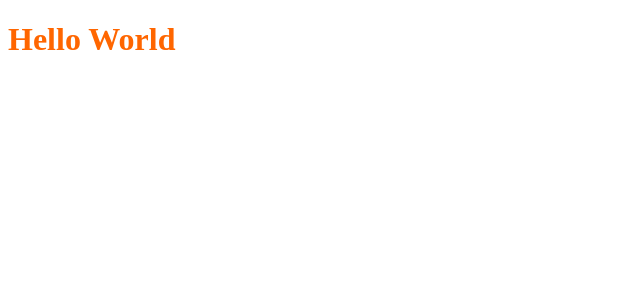
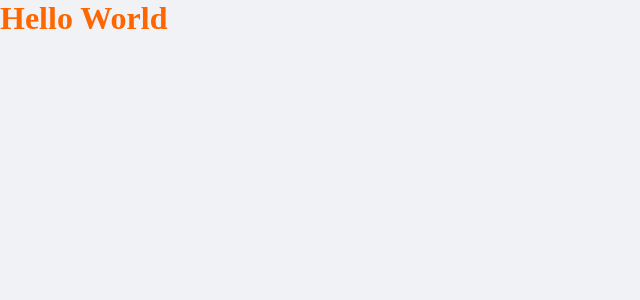
Before and after one commit to CabralArthur/MyFinances-M2, a React (Create React App) app: page / in a window 1280 px wide. Shown: the top 300 px of the page, without its empty margins (0-640 px from the left). Built offline with nearby package versions, Linux system fonts and the light colour scheme.

Commit message:
Inserting Favicon And Addin Styled Components

```diff
--- a/public/index.html
+++ b/public/index.html
@@ -3,7 +3,8 @@
   <head>
     <meta charset="utf-8" />
     <meta name="viewport" content="width=device-width, initial-scale=1" />
-    <title>React App</title>
+    <link rel="shortcut icon" href="favicon.png" type="image/png">
+    <title>MyFinances</title>
   </head>
   <body>
     <noscript>You need to enable JavaScript to run this app.</noscript>
--- a/src/App.tsx
+++ b/src/App.tsx
@@ -1,4 +1,5 @@
 import styled from "styled-components";
+import { GlobalStyle } from "./styles/global";
 
 const Title = styled.h1`
   color: #F60;
@@ -8,6 +9,7 @@
   return (
     <div>
       <Title>Hello World</Title>
+      <GlobalStyle/>
     </div>
   );
 }
--- /dev/null
+++ b/src/styles/global.ts
@@ -0,0 +1,50 @@
+import { createGlobalStyle } from "styled-components";
+
+export const GlobalStyle = createGlobalStyle`
+    //Variáveis CSS
+    :root{
+        --background: #f0f2f5;
+        --dark: #011627;
+        --orange: #ff9f1c;
+
+        --text-title: #363f5f;
+        --text-body: #969cb3;
+
+        --shape: #ffffff;
+    }
+
+    //Reset CSS
+    *{
+        margin: 0;
+        padding: 0;
+        box-sizing: border-box;
+    }
+
+    //Tamanho de fonte padrão => 16px (Desktop)
+    html{
+
+        @media(max-width:1080px){
+            font-size: 93.75%; //15px
+        }
+
+        @media(max-width:720px){
+            font-size: 87.5%; //14px
+        }
+
+        //REM -> 1rem = font-size
+    } //Importante para acessibilidade
+
+    body{
+        background: var(--background);
+        -webkit-font-smoothing: antialiased;
+    }
+
+    button{
+        cursor: pointer;
+    }
+
+    [disabled]{
+        opacity: 0.6;
+        cursor: not-allowed;
+    }
+`
```
Also changed, not shown: public/favicon.png (renamed from src/assets/img/favicon.png).
